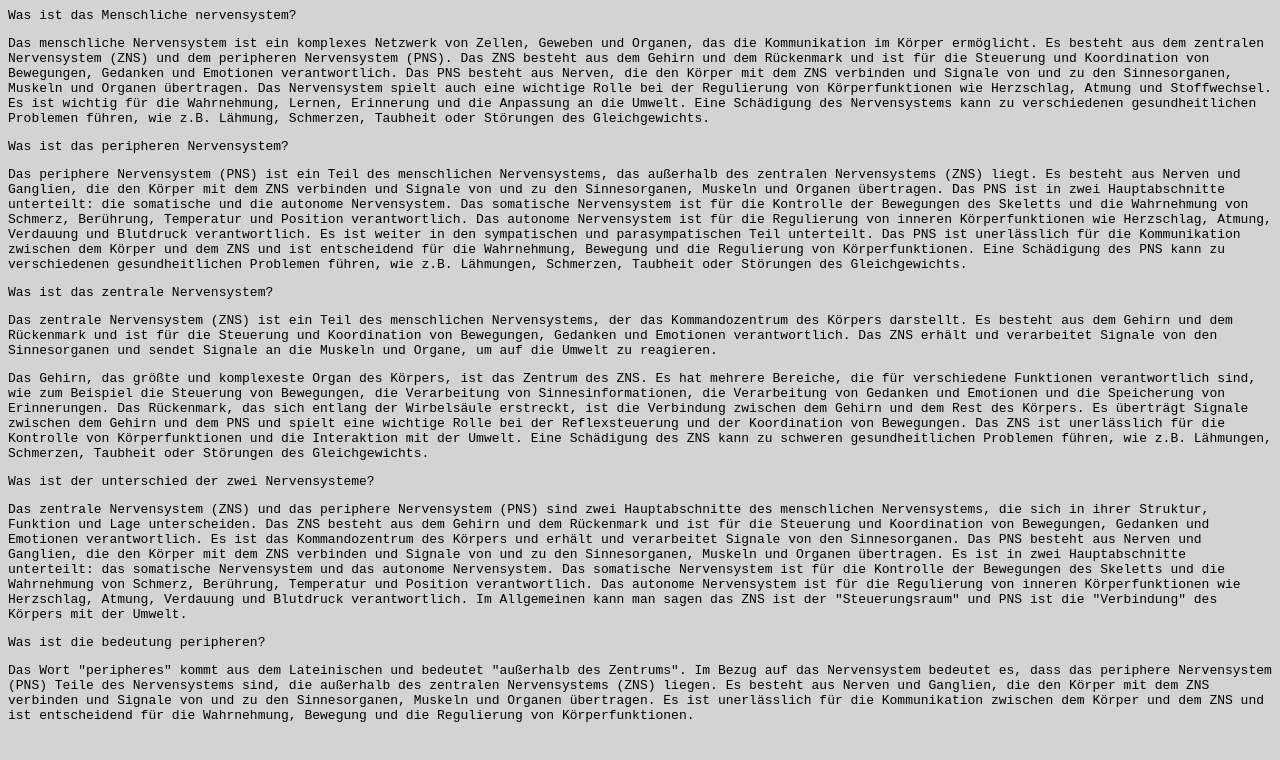
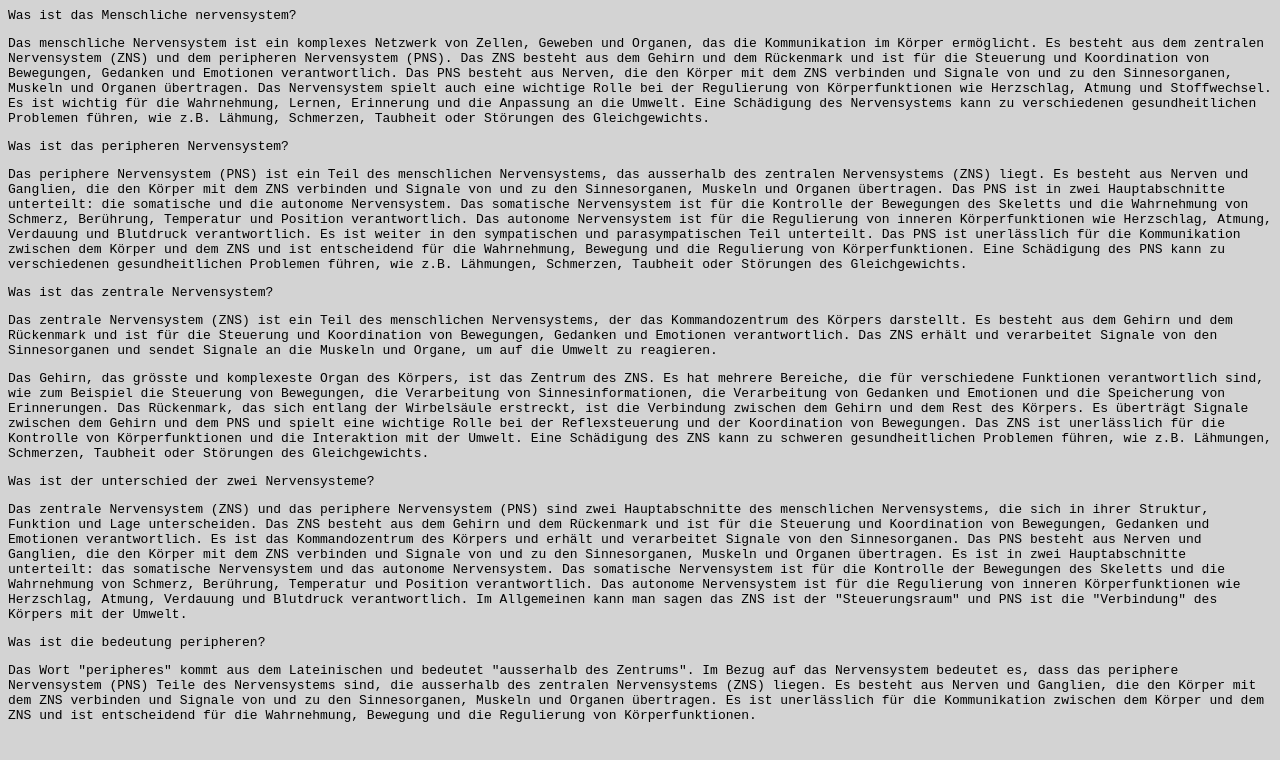
Before and after one commit to Ruki10/NERVENSYSTEM, a plain HTML site: page index.html in a window 1280 px wide. Drawn offline with Linux system fonts and the light colour scheme.

Commit message:
Add files via upload

```diff
--- a/index.html
+++ b/index.html
@@ -14,7 +14,7 @@
     <p>Was ist das peripheren Nervensystem?</p>
     <div></div>
     <div></div>
-    <p>Das periphere Nervensystem (PNS) ist ein Teil des menschlichen Nervensystems, das außerhalb des zentralen Nervensystems (ZNS) liegt. Es besteht aus Nerven und Ganglien, die den Körper mit dem ZNS verbinden und Signale von und zu den Sinnesorganen, Muskeln und Organen übertragen.
+    <p>Das periphere Nervensystem (PNS) ist ein Teil des menschlichen Nervensystems, das ausserhalb des zentralen Nervensystems (ZNS) liegt. Es besteht aus Nerven und Ganglien, die den Körper mit dem ZNS verbinden und Signale von und zu den Sinnesorganen, Muskeln und Organen übertragen.
         Das PNS ist in zwei Hauptabschnitte unterteilt: die somatische und die autonome Nervensystem.
         Das somatische Nervensystem ist für die Kontrolle der Bewegungen des Skeletts und die Wahrnehmung von Schmerz, Berührung, Temperatur und Position verantwortlich.
         Das autonome Nervensystem ist für die Regulierung von inneren Körperfunktionen wie Herzschlag, Atmung, Verdauung und Blutdruck verantwortlich. Es ist weiter in den sympatischen und parasympatischen Teil unterteilt.
@@ -27,7 +27,7 @@
     <div></div>
     <p>Das zentrale Nervensystem (ZNS) ist ein Teil des menschlichen Nervensystems, der das Kommandozentrum des Körpers darstellt. Es besteht aus dem Gehirn und dem Rückenmark und ist für die Steuerung und Koordination von Bewegungen, Gedanken und Emotionen verantwortlich. Das ZNS erhält und verarbeitet Signale von den Sinnesorganen und sendet Signale an die Muskeln und Organe, um auf die Umwelt zu reagieren.</p>
 
-    <p>Das Gehirn, das größte und komplexeste Organ des Körpers, ist das Zentrum des ZNS. Es hat mehrere Bereiche, die für verschiedene Funktionen verantwortlich sind, wie zum Beispiel die Steuerung von Bewegungen, die Verarbeitung von Sinnesinformationen, die Verarbeitung von Gedanken und Emotionen und die Speicherung von Erinnerungen.
+    <p>Das Gehirn, das grösste und komplexeste Organ des Körpers, ist das Zentrum des ZNS. Es hat mehrere Bereiche, die für verschiedene Funktionen verantwortlich sind, wie zum Beispiel die Steuerung von Bewegungen, die Verarbeitung von Sinnesinformationen, die Verarbeitung von Gedanken und Emotionen und die Speicherung von Erinnerungen.
 
         Das Rückenmark, das sich entlang der Wirbelsäule erstreckt, ist die Verbindung zwischen dem Gehirn und dem Rest des Körpers. Es überträgt Signale zwischen dem Gehirn und dem PNS und spielt eine wichtige Rolle bei der Reflexsteuerung und der Koordination von Bewegungen.
 
@@ -50,7 +50,7 @@
     <p>Was ist die bedeutung peripheren?</p>
     <div></div>
     <div></div>
-    <p>Das Wort "peripheres" kommt aus dem Lateinischen und bedeutet "außerhalb des Zentrums". Im Bezug auf das Nervensystem bedeutet es, dass das periphere Nervensystem (PNS) Teile des Nervensystems sind, die außerhalb des zentralen Nervensystems (ZNS) liegen. Es besteht aus Nerven und Ganglien, die den Körper mit dem ZNS verbinden und Signale von und zu den Sinnesorganen, Muskeln und Organen übertragen. Es ist unerlässlich für die Kommunikation zwischen dem Körper und dem ZNS und ist entscheidend für die Wahrnehmung, Bewegung und die Regulierung von Körperfunktionen.</p>
+    <p>Das Wort "peripheres" kommt aus dem Lateinischen und bedeutet "ausserhalb des Zentrums". Im Bezug auf das Nervensystem bedeutet es, dass das periphere Nervensystem (PNS) Teile des Nervensystems sind, die ausserhalb des zentralen Nervensystems (ZNS) liegen. Es besteht aus Nerven und Ganglien, die den Körper mit dem ZNS verbinden und Signale von und zu den Sinnesorganen, Muskeln und Organen übertragen. Es ist unerlässlich für die Kommunikation zwischen dem Körper und dem ZNS und ist entscheidend für die Wahrnehmung, Bewegung und die Regulierung von Körperfunktionen.</p>
 </body>
 
 </html>
```
